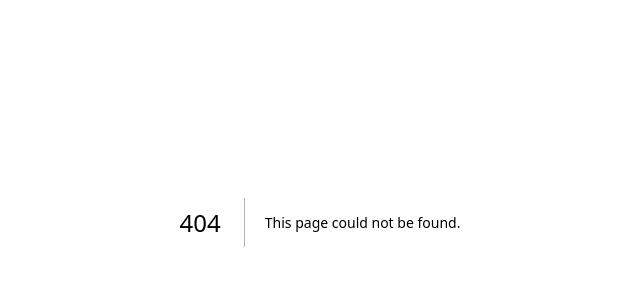
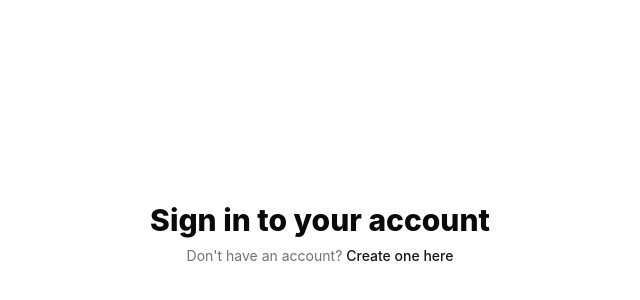
Before and after one commit to TaharaKazuki/fotosnap, a Next.js app in the folder apps/web/: page /login in a window 1280 px wide. Before the commit this address had no page. Shown: the part 178-478 px from the top of the page, without its empty margins (320-960 px from the left). Built offline with nearby package versions, Linux system fonts and the light colour scheme.

Commit message:
Add login and signup pages

```diff
--- /dev/null
+++ b/apps/web/app/login/page.tsx
@@ -0,0 +1,22 @@
+export default function LoginPage() {
+  return (
+    <div className="bg-background flex min-h-screen items-center justify-center px-4 py-12 sm:px-6 lg:px-8">
+      <div className="w-full max-w-md space-y-8">
+        <div className="text-center">
+          <h2 className="text-foreground mt-6 text-3xl font-extrabold">
+            Sign in to your account
+          </h2>
+          <p className="text-muted-foreground mt-2 text-sm">
+            Don&apos;t have an account?{" "}
+            <a
+              href="/signup"
+              className="text-primary hover:text-primary/90 font-medium"
+            >
+              Create one here
+            </a>
+          </p>
+        </div>
+      </div>
+    </div>
+  );
+}
--- a/apps/web/app/page.tsx
+++ b/apps/web/app/page.tsx
@@ -1,7 +1,3 @@
 export default function Home() {
-  return (
-    <main>
-      <h1 className="text-3xl">Welcome to Next.js!</h1>
-    </main>
-  );
+  return <></>;
 }
--- /dev/null
+++ b/apps/web/app/signup/page.tsx
@@ -0,0 +1,22 @@
+export default function SignupPage() {
+  return (
+    <div className="bg-background flex min-h-screen items-center justify-center px-4 py-12 sm:px-6 lg:px-8">
+      <div className="w-full max-w-md space-y-8">
+        <div className="text-center">
+          <h2 className="text-foreground mt-6 text-3xl font-extrabold">
+            Create Your Account
+          </h2>
+          <p className="text-muted-foreground mt-2 text-sm">
+            Already have an account?{" "}
+            <a
+              href="/login"
+              className="text-primary hover:text-primary/90 font-medium"
+            >
+              Sign in here
+            </a>
+          </p>
+        </div>
+      </div>
+    </div>
+  );
+}
```
